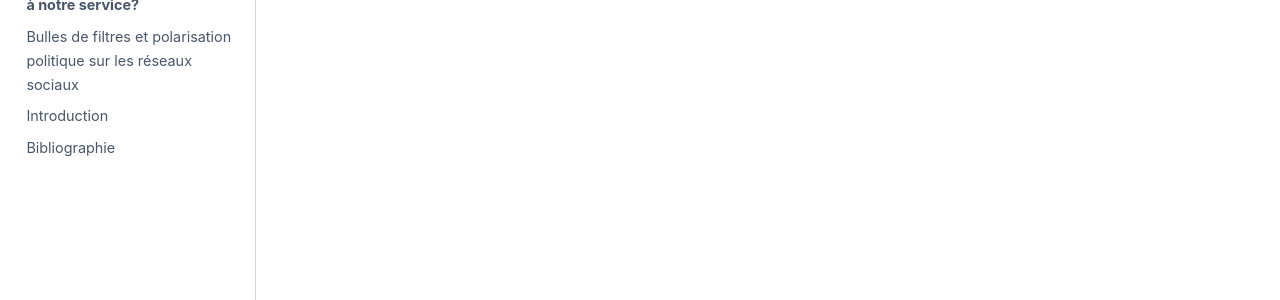
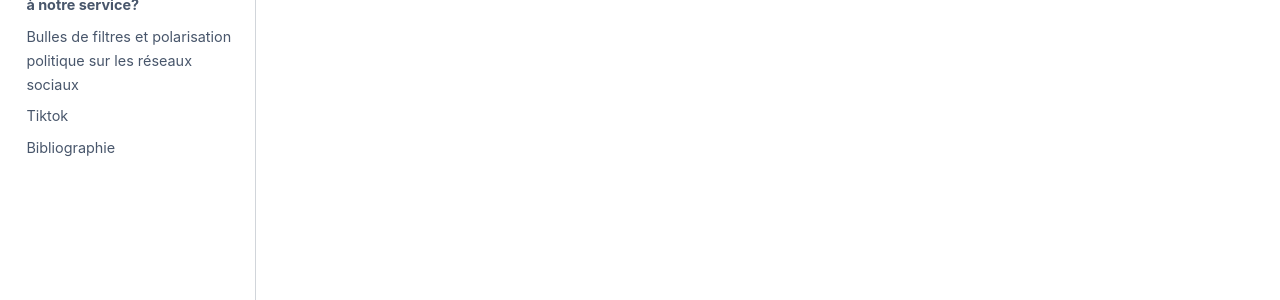
Before and after one commit to luneauaymeric/digital_culture_collective_page_g6, a Jupyter Book: the page built from groupe2.md, in a window 1280 px wide. Shown: the part 444-744 px from the top of the page. Built offline with Jupyter Book 1.0.4 settings and Sphinx 7.4.7 and the Sphinx Book theme 1.1.4, drawn with Linux system fonts in a browser that asks for light colours.

Commit message:
Update Introduction.md

```diff
--- a/tiktok/Introduction.md
+++ b/tiktok/Introduction.md
@@ -1,4 +1,4 @@
-# Introduction
+# Tiktok
 
 
 Un jour, en scrollant sur **TikTok** , l’une de nous est tombée sur une vidéo de la police nationale apparue dans ses **“Pour Toi”**. Cette vidéo, reprenant une tendance prisée des jeunes, semblait conçue pour résonner avec un public précis : les jeunes issus de milieux dits **“populaires”**. Cette rencontre soulève une question centrale : comment TikTok parvient-il à diffuser un message si précisément vers une audience spécifique ? Comment fonctionne l’algorithme Tiktok ?
```
